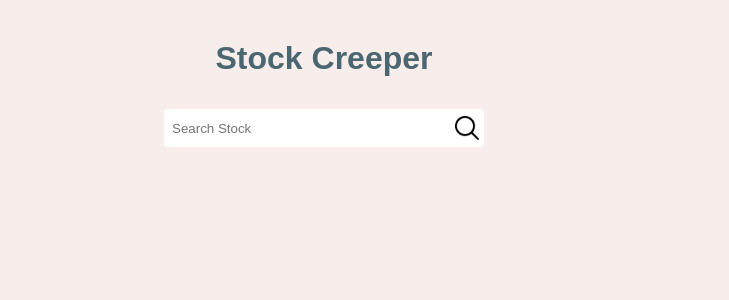
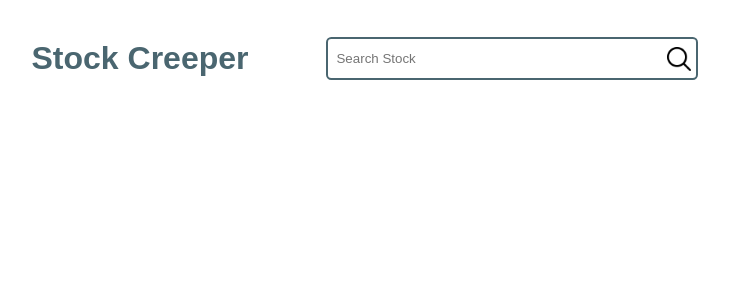
Before and after one commit to yusufoz61/StockDashboard, a Vue app in the folder frontend/dash/: page / in a window 1280 px wide. Shown: the top 300 px of the page, without its empty margins (316-1045 px from the left). Built offline with nearby package versions, Linux system fonts and the light colour scheme.

Commit message:
frontend styling changes

```diff
--- a/frontend/dash/src/components/main-menu.vue
+++ b/frontend/dash/src/components/main-menu.vue
@@ -12,28 +12,30 @@ import searchIcon from '../assets/searchicon.png'
     display: flex;
     justify-content: center;
     align-items: center;
-    flex-direction: column;
+    flex-direction: row;
   }
 
   .header-left {
     color: var(--text-color);
     font-weight: bold;
     font-size: 2rem;
-    padding: 0 10px;
+    padding: 0 5rem;
   }
 
-  .search-input {
-    width: 19rem;
-    height: 2rem;
-    outline: none;
-    border: none;
-    border-radius: 0.2rem;
-    padding: 0.2rem 0.5rem;
-  }
+
   .search {
     display: flex;
     align-items: center;
     justify-content: flex-end;
+  }
+
+  .search-input {
+    width: 22rem;
+    height: 2rem;
+    outline: 2px solid var(--text-color);
+    border: none;
+    border-radius: 0.2rem;
+    padding: 0.2rem 0.5rem;
   }
 
   .search-icon {
--- a/frontend/dash/src/style.css
+++ b/frontend/dash/src/style.css
@@ -1,6 +1,6 @@
 :root {
 
-  --background-color: #F7EDEA;
+  --background-color: #FFFFFF;
   --container-color: #F5F2F1;
   --text-color: #4A6670;
   --button-color: #CC5803;
```
Also changed, not shown: 1 other file (tests, documents, lock files or other folders).
